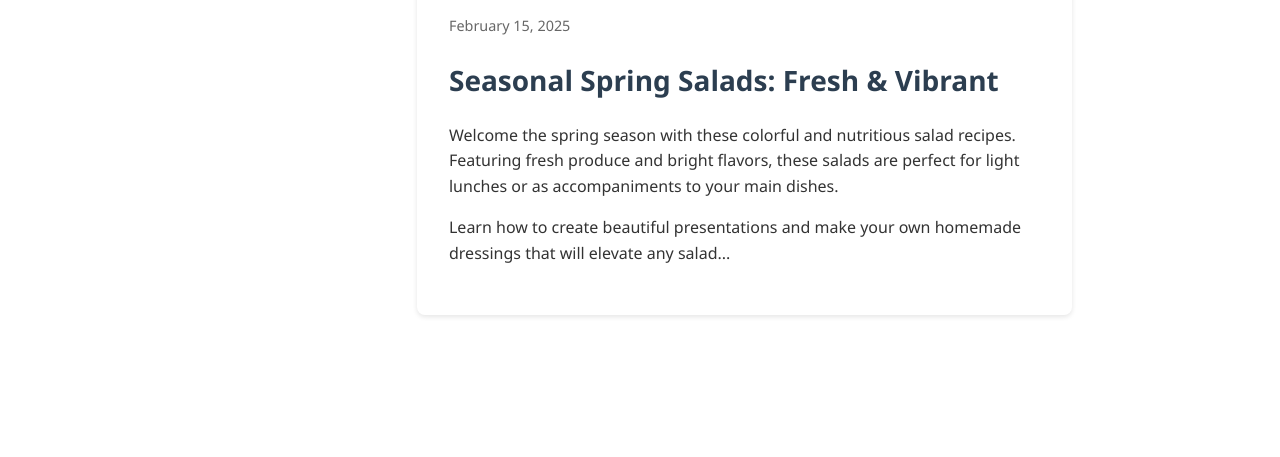
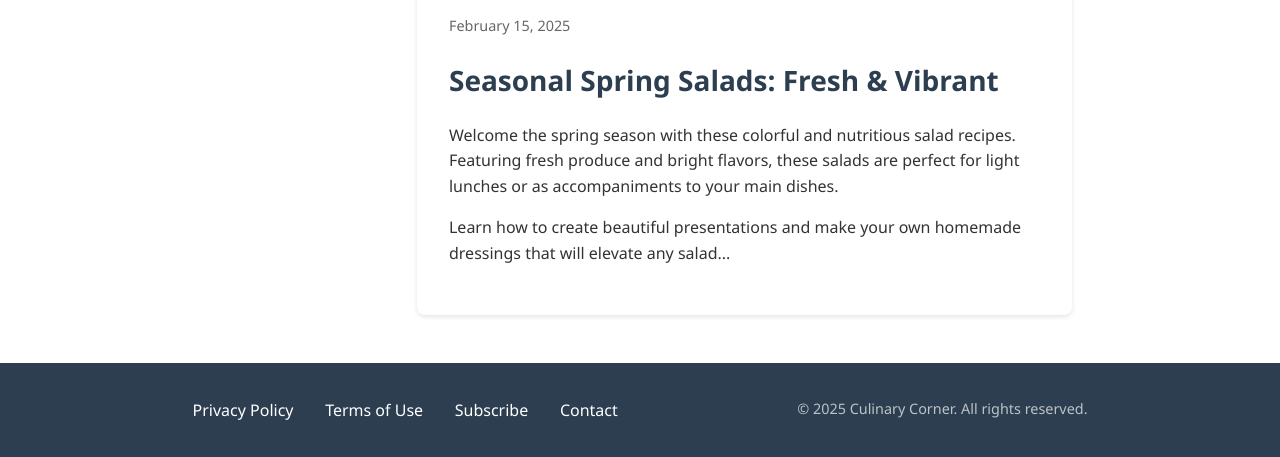
Before and after one commit to ammarshah/learn_html_and_css, a plain HTML site: page pages/culinary_corner.html in a window 1280 px wide. Shown: the part 1409-1866 px from the top of the page. Before the commit the page ends 1756 px from the top, so only its background shows below. Drawn offline with Linux system fonts and the light colour scheme.

Commit message:
Implements footer on the Culinary Corner page

```diff
--- a/css/culinary_corner.css
+++ b/css/culinary_corner.css
@@ -1,9 +1,12 @@
 :root {
-  --heading-color: #2c3e50;
-  --link-color: #34495e;
-  --link-hover-color: #e67e22;
-  --aside-bg-color: #f8f9fa;
-  --time-color: #666;
+  --white-color: #fff;
+  --dark-grey-color: #333;
+  --medium-grey-color: #666;
+  --light-grey-color: #bdc3c7;
+  --very-light-grey-color: #f8f9fa;
+  --dark-blue-color: #2c3e50;
+  --light-blue-color: #34495e;
+  --orange-color: #e67e22;
 }
 
 html,
@@ -14,14 +17,14 @@ body {
 }
 
 body {
-  color: #333;
+  color: var(--dark-grey-color);
 
   a {
     text-decoration: none;
-    color: var(--link-color);
+    color: var(--light-blue-color);
 
     &:hover {
-      color: var(--link-hover-color);
+      color: var(--orange-color);
     }
   }
 
@@ -39,7 +42,7 @@ header {
 
   h1 {
     margin: 0 0 26.5px;
-    color: var(--heading-color);
+    color: var(--dark-blue-color);
   }
 
   li {
@@ -51,8 +54,9 @@ header {
   }
 }
 
+/* Main Container Styles */
 #main-container {
-  padding: 32px 208px 32px 209px;
+  padding: 32px 208px 48px 209px;
   display: flow-root; /* Creates a BFC and clears floats (expands to keep floating children elements inside itself) */
 
   /* Aside Styles */
@@ -60,7 +64,7 @@ header {
     width: 16%;
     float: left;
     border-radius: 8px;
-    background-color: var(--aside-bg-color);
+    background-color: var(--very-light-grey-color);
     padding: 29px 40px 39px 23.5px;
 
     section {
@@ -71,7 +75,7 @@ header {
       h2 {
         margin: 0 0 24px;
         font-size: 20px;
-        color: var(--heading-color);
+        color: var(--dark-blue-color);
       }
 
       li:not(:last-child) {
@@ -110,8 +114,8 @@ header {
           left: 0;
           right: 0;
           bottom: 0;
-          background: rgba(0, 0, 0, 70%);
-          color: #fff;
+          background-color: rgba(0, 0, 0, 70%);
+          color: var(--white-color);
           padding: 19.5px 16px;
         }
       }
@@ -121,12 +125,12 @@ header {
 
         time {
           font-size: 14.4px;
-          color: var(--time-color);
+          color: var(--medium-grey-color);
         }
 
         h2 {
           font-size: 28px;
-          color: var(--heading-color);
+          color: var(--dark-blue-color);
           margin: 25px 0 24px;
         }
 
@@ -137,3 +141,36 @@ header {
     }
   }
 }
+
+/* Footer Styles */
+footer {
+  display: flow-root;
+  background-color: var(--dark-blue-color);
+  padding: 36px 192.5px;
+
+  nav {
+    float: left;
+
+    li {
+      display: inline;
+
+      &:not(:last-child) {
+        margin-right: 27.5px;
+      }
+    }
+
+    a {
+      color: var(--white-color);
+    }
+  }
+
+  #copyright {
+    float: right;
+
+    p {
+      margin: 0;
+      color: var(--light-grey-color);
+      font-size: 14.4px;
+    }
+  }
+}
--- a/pages/culinary_corner.html
+++ b/pages/culinary_corner.html
@@ -100,6 +100,18 @@
         </article>
       </main>
     </div>
-    <footer></footer>
+    <footer>
+      <nav>
+        <ul>
+          <li><a href="#">Privacy Policy</a></li>
+          <li><a href="#">Terms of Use</a></li>
+          <li><a href="#">Subscribe</a></li>
+          <li><a href="#">Contact</a></li>
+        </ul>
+      </nav>
+      <div id="copyright">
+        <p>&copy; 2025 Culinary Corner. All rights reserved.</p>
+      </div>
+    </footer>
   </body>
 </html>
```
